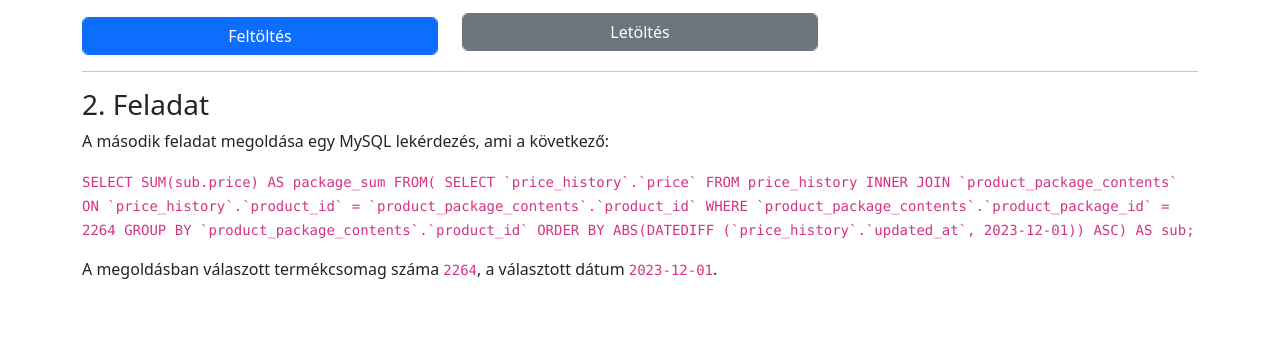
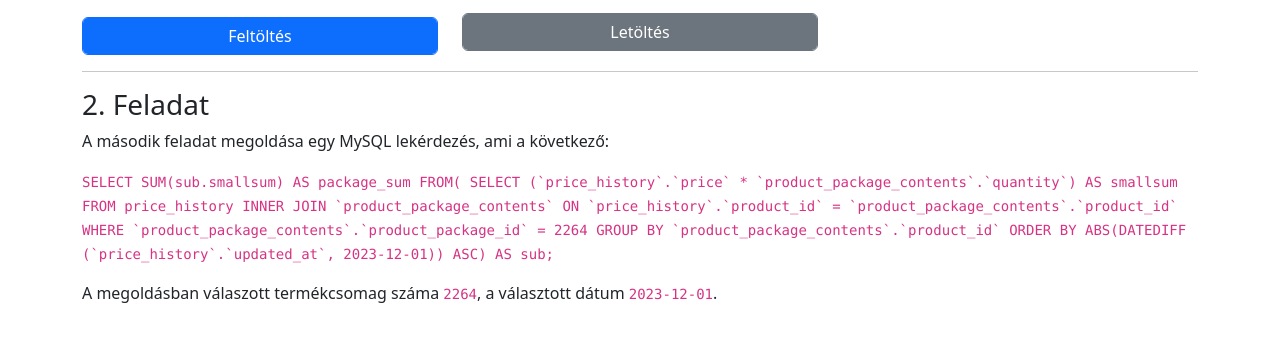
Before and after one commit to balika0105/fws-trial, a PHP site: page / in a window 1280 px wide. Shown: the part 247-589 px from the top of the page. Run offline with PHP 8.4, Linux system fonts and the light colour scheme.

Commit message:
Final touches 1

```diff
--- a/htroot/app/view/home.php
+++ b/htroot/app/view/home.php
@@ -43,7 +43,14 @@
         <p>A második feladat megoldása egy MySQL lekérdezés, ami a következő:</p>
         <p>
             <code>
-            SELECT SUM(sub.price) AS package_sum FROM( SELECT `price_history`.`price` FROM price_history INNER JOIN `product_package_contents` ON `price_history`.`product_id` = `product_package_contents`.`product_id` WHERE `product_package_contents`.`product_package_id` = 2264 GROUP BY `product_package_contents`.`product_id` ORDER BY ABS(DATEDIFF (`price_history`.`updated_at`, 2023-12-01)) ASC) AS sub;
+            SELECT SUM(sub.smallsum) AS package_sum
+FROM(
+SELECT (`price_history`.`price` * `product_package_contents`.`quantity`) AS smallsum FROM price_history
+INNER JOIN `product_package_contents` ON `price_history`.`product_id` = `product_package_contents`.`product_id`
+WHERE `product_package_contents`.`product_package_id` = 2264
+GROUP BY `product_package_contents`.`product_id`
+ORDER BY ABS(DATEDIFF (`price_history`.`updated_at`, 2023-12-01)) ASC)
+AS sub;
             </code>
         </p>
         <p>
```
